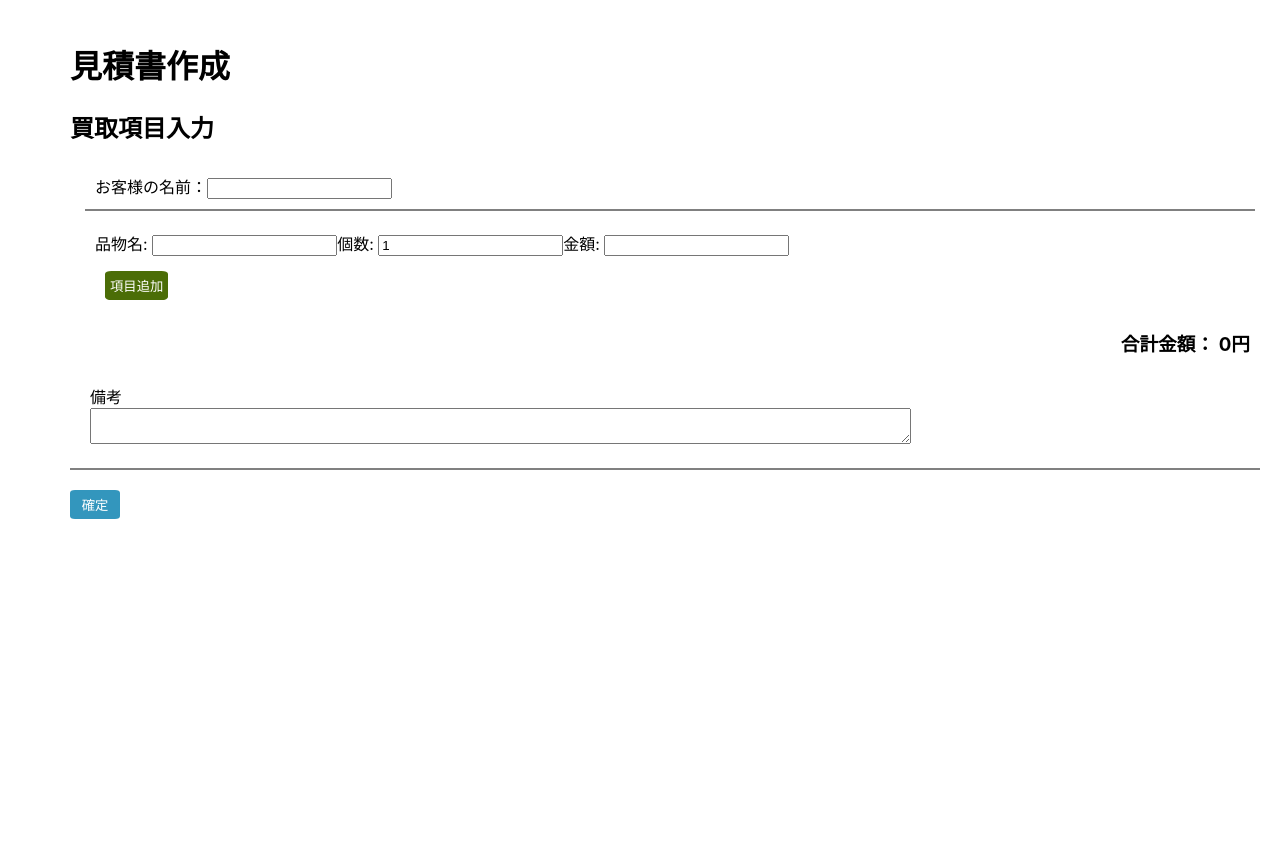
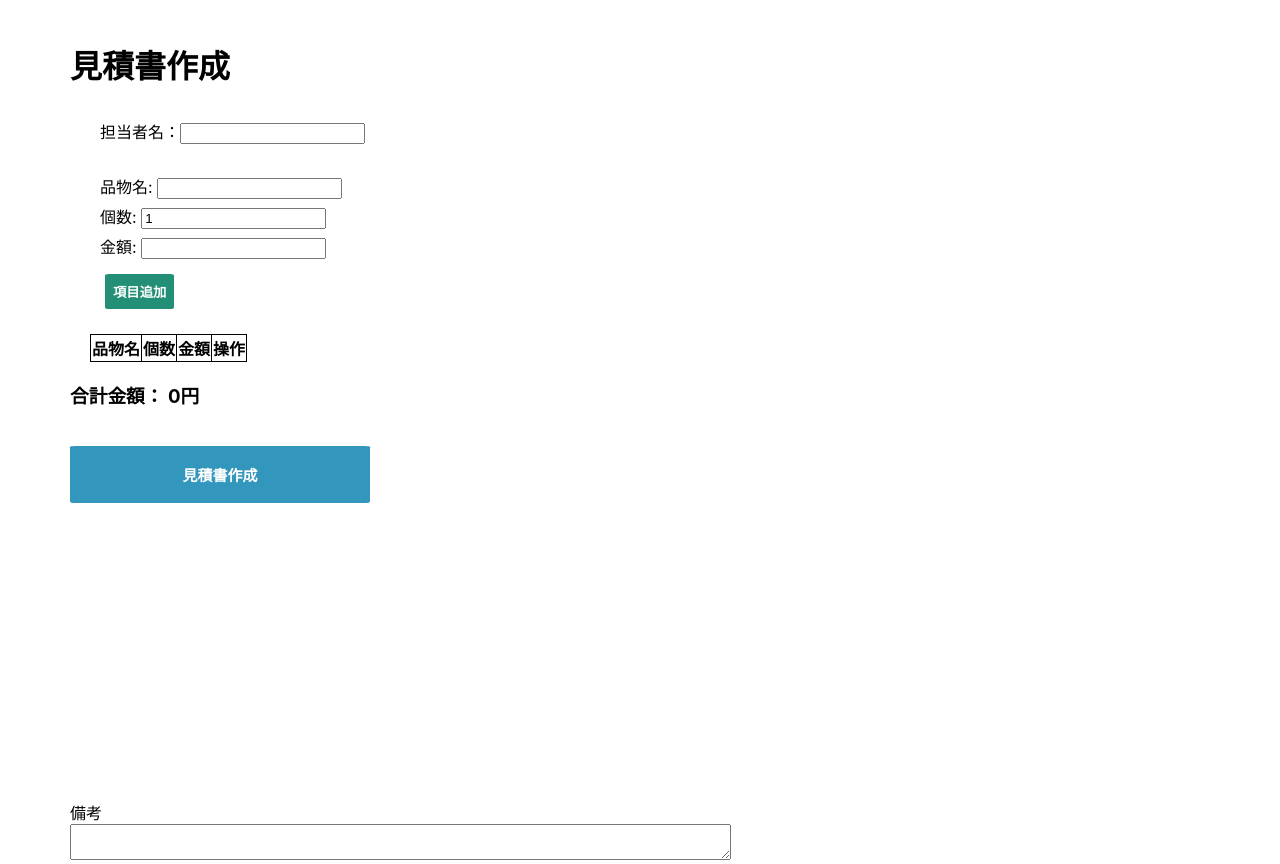
Before and after one commit to srknr/create_bill_of_perchace, a React (Create React App) app: page / in a window 1280 px wide. Before the commit the page ends 800 px from the top, so only its background shows below. Built offline with nearby package versions, Linux system fonts and the light colour scheme.

Commit message:
add text

```diff
--- a/package.json
+++ b/package.json
@@ -14,12 +14,12 @@
     "web-vitals": "^2.1.4"
   },
   "scripts": {
-    "start": "NODE_OPTIONS='--openssl-legacy-provider' react-scripts start",
+    "start": "react-scripts start",
+    "debug": "NODE_OPTIONS='--openssl-legacy-provider' react-scripts start",
     "build": "cross-env PUBLIC_URL=/create_bill_of_purchase react-scripts build",
     "test": "react-scripts test",
     "eject": "react-scripts eject",
-    "deploy": "npm run build && gh-pages -d build",
-    "develop": "NODE_OPTIONS='--openssl-legacy-provider' gatsby develop"
+    "deploy": "npm run build && gh-pages -d build"
   },
   "eslintConfig": {
     "extends": [
--- a/src/App.css
+++ b/src/App.css
@@ -10,6 +10,8 @@
 
 .border-line{
     border:solid gray 0.5px;
+    width: 700px;
+    margin: 0 0 5px 0;
 }
 
 .table-border-line{
@@ -21,13 +23,21 @@
  padding-left: 10px;
 }
 
+.inputForm div {
+  margin: 5px;
+}
+
+.item-table{
+  margin: 0 0 0 20px;
+}
+
 .editButton{
   margin: 2px;
   padding: 5px;
   border: none;
   border-radius: 10%;
   color:white;
-  background:green;
+  background:#238F76;
 }
 
 .deleteButton{
@@ -35,26 +45,40 @@
   border-radius: 10%;
   padding: 5px;
   color: white;
-  background:red;
+  font-weight: bold;
+  background: #e4674e;
 }
 
 .addButton{
   border: none;
-  border-radius: 10%;
-  padding: 5px;
+  border-radius: 5%;
+  padding: 8px;
   margin: 10px;
   color: white;
-  background: rgb(75, 109, 7);
+  font-weight: bold;
+  background: #238F76;
 }
 
 .confirmButton{
+  margin: 20px 0;
+  width: 300px;
+  border: none;
+  border-radius: 2%;
+  padding: 18px;
+  color: white;
+  font-weight:bold;
+  font-size: 15px;
+  background:rgb(51, 150, 189);
+}
+
+.disabledButton{
   margin: 20px 0;
   width: 50px;
   border: none;
   border-radius: 10%;
   padding: 5px;
   color: white;
-  background:rgb(51, 150, 189);
+  background:gray;
 }
 
 .customer-input{
@@ -66,12 +90,13 @@
 }
 
 .remark-position{
-  position: relative;
-  margin: 0 0 20px 20px;
+  position: absolute;
+  top: 800px;
+  /* margin: 0 0 20px 20px; */
 }
 
 .total-amount{
-  text-align: right;
+  text-align: left;
 }
 
 
@@ -101,10 +126,10 @@
 } */
 
 .purchase-title{
-  position: absolute;
+  /* position: absolute; */
   text-align: center;
   color: white;
-  top: 20mm;
+  /* top: 20mm; */
   background-color: #000;  width: 210mm; /* A4サイズの幅 */
   box-sizing: border-box; /* paddingが要素のサイズに含まれるようにする */
 
@@ -116,6 +141,14 @@
   left: 30px;
 }
 
+.job{
+  font-size: 10px;
+}
+
+.identification{
+  font-size: 10px;
+}
+
 .purchase-total-amount{
   position: absolute;
   top: 230px;
@@ -123,7 +156,7 @@
 
 @media print{.text{
   position: absolute;
-  top: 40mm; /* 上から40mmの位置に配置 */
+  top: 100mm; /* 上から40mmの位置に配置 */
   right: 10mm;
   max-width: calc(100% - 40mm); /* 最大幅を設定 */
   height: 120px;
@@ -134,15 +167,69 @@
 }
 }
 
+.text{
+  position: absolute;
+  top: 38mm;
+  left: 140mm;
+}
+
 .remark-text{
+  /* position: absolute; */
   position: absolute;
-  bottom:20mm;
+  top: 1000px;
+  bottom:30mm;
+  /* padding: 0.5em 1em; */
+  /* margin: 2em 0; */
+  font-weight: bold;
+  /* border: solid 3px #000000; */
 
+}
+
+.attention{
+    font-size: 10px;
+    bottom: 5mm;
+    width: 160px;
+    padding: 0.5em 1em;
+    color: red;
+    border: solid 3px red;
+}
+
+.cooling-off-text{
+  position: absolute;
+  top: 700px;
+  font-size: 10px;
+  bottom: 5mm;
+  width: 210mm;
+  padding: 0.5em 1em;
+  margin: 1.9em 0;
+  color: red;
+  /* border: solid 3px red; */
+
+}
+
+.cooling-off-mail{
+  margin-top: 7px;
+  text-align: right;
+}
+
+.cooling-off-mail span{
+border: solid 1px red;
+
+
+}
+
+.warning{
+  margin-top: 730px;
+
+}
+.warning-note{
+  margin-top: 50px;
+  width: 210mm;
 }
 
 .amount-table{
   position: absolute;
-  top: 300px;
+  top: 500px;
 }
 
 table {
--- a/src/App.js
+++ b/src/App.js
@@ -8,7 +8,7 @@ function MainPage({totalAmount, setTotalAmount}) {
   const [itemName, setItemName] = useState('');
   const [itemQuantity, setItemQuantity] = useState('1');
   const [itemAmount, setItemAmount] = useState('');
-  const [customerName, setCustomerName] = useState('');
+  const [salesRepName, setSalesRepName] = useState('');
   const [remarks, setRemarks] = useState('');
   const [editingIndex, setEditingIndex] = useState(null);
   const navigate = useNavigate();
@@ -25,8 +25,8 @@ function MainPage({totalAmount, setTotalAmount}) {
     setItemQuantity(e.target.value);
   };
 
-  const handleCustomerNameChange = (e) => {
-    setCustomerName(e.target.value);
+  const handleSalesRepNameChange = (e) => {
+    setSalesRepName(e.target.value);
   }
 
   const handleRemarksChange = (e) => {
@@ -89,7 +89,7 @@ function MainPage({totalAmount, setTotalAmount}) {
   const handleConfirmation = () => {
     const calculatedTotalAmount = calculateTotalAmount(items);
     setTotalAmount(calculatedTotalAmount); // 合計金額を更新
-    navigate('/result', { state: { totalAmount: calculatedTotalAmount, inputItems: items, customerName, remarks } });
+    navigate('/result', { state: { totalAmount: calculatedTotalAmount, inputItems: items, salesRepName, remarks } });
   };
 
   return (
@@ -98,48 +98,77 @@ function MainPage({totalAmount, setTotalAmount}) {
        <div className='main'>
       <h1>見積書作成</h1>
        <div>
-         <h2>買取項目入力</h2>
          <div className='inputForm'>
           <div className='customer-input'>
-          <label>お客様の名前：</label>
-          <input type="text" value={customerName} onChange={handleCustomerNameChange} />
+          <label>担当者名：</label>
+          <input type="text" value={salesRepName} onChange={handleSalesRepNameChange} />
         </div>
-        <div className='border-line'></div>
+
          </div>
          <div className='item-input'>
-         {items.map((item, index) => (
+         {/* {items.map((item, index) => (
           <div key={index}>
-            <p>{item.name}: {item.itemQuantity}個 :{formatAmountWithCommas(item.amount * item.itemQuantity)}円
+            <p>{item.name}： {item.itemQuantity}個 ：{formatAmountWithCommas(item.amount * item.itemQuantity)}円
             <button className='editButton' onClick={() => handleEditItem(index)}>編集</button>
             <button className='deleteButton' onClick={() => handleDeleteItem(index)}>削除</button>
         </p>
           </div>
-        ))}
+        ))} */}
         <div className='inputForm'>
-          <label>品物名: </label>
+         <div> <label>品物名: </label>
           <input type="text" value={itemName} onChange={handleItemNameChange} />
-
-          <label>個数: </label>
+    </div>
+          <div><label>個数: </label>
           <input type="number" value={itemQuantity} onChange={handleItemQuantityChange} />
-          <label>金額: </label>
+          </div>
+         <div> <label>金額: </label>
           <input type="number" value={itemAmount} onChange={handleItemAmountChange} />
+          </div>
         </div>
         <p className='inputForm'>
         <button  onClick={handleAddItem} className='addButton'>{editingIndex !== null ? '項目編集' : '項目追加'}</button>
         </p>
 
-        <h3 className='total-amount'>合計金額：  {formatAmountWithCommas(calculateTotalAmount(items))}円</h3>
+
         </div>
       </div>
+
+      <table className='item-table'>
+          <thead>
+            <tr>
+              <th>品物名</th>
+              <th>個数</th>
+              <th>金額</th>
+              <th>操作</th>
+            </tr>
+          </thead>
+          <tbody>
+            {items.map((item, index) => (
+              <tr key={index}>
+                <td>{item.name}</td>
+                <td>{item.itemQuantity}</td>
+                <td>{formatAmountWithCommas(item.amount * item.itemQuantity)}円</td>
+                <td>
+                  <button className='editButton' onClick={() => handleEditItem(index)}>編集</button>
+                  <button className='deleteButton' onClick={() => handleDeleteItem(index)}>削除</button>
+                </td>
+              </tr>
+            ))}
+          </tbody>
+        </table>
+      <h3 className='total-amount'>合計金額：  {formatAmountWithCommas(calculateTotalAmount(items))}円</h3>
+
+
       <div className='remark-position'>
       <label>備考</label>
       <div>
-      <textarea value={remarks} onChange={handleRemarksChange}   rows="2" cols="100"/>
+      <textarea value={remarks} onChange={handleRemarksChange}   rows="2" cols="80"/>
       </div>
       </div>
 
-      <div className='border-line'></div>
-      <button onClick={handleConfirmation} className='confirmButton'>確定</button>
+      <button onClick={handleConfirmation} className='confirmButton'>見積書作成</button>
+
+
       </div>
     </div>
     </div>
@@ -151,13 +180,33 @@ function MainPage({totalAmount, setTotalAmount}) {
   const inputItems = location && location.state ? location.state.inputItems : [];
   const totalAmount = location && location.state ? location.state.totalAmount : 0;
   const itemQuantity = location && location.state ? location.state.itemQuantity : 1;
-  const customerName = location && location.state ? location.state.customerName : '   ';
+  const salesRepName = location && location.state ? location.state.salesRepName : '   ';
   const remarks = location && location.state ? location.state.remarks : '';
 
   return (
     <div className='purchase'>
-      <h1 className='purchase-title'>買取査定書</h1>
-      <h2 className='purchase-total-amount'>お見積もり金額 ¥{totalAmount.toLocaleString()}</h2>
+      <h1 className='purchase-title'>買取明細書</h1>
+      <div className='attention'>注意：この書面はよくお読み下さい</div>
+
+   <table>
+    <thead>
+      <tr>
+        <th>お客様ご記入欄</th></tr>
+    </thead>
+    <tbody>
+      <tr>買取申込日　令和　　年　　　月　　　日</tr>
+      <tr><td>氏名　　　　</td></tr>
+      <tr><td>職業<div className='job'>会社員・自営・パート/アルバイト<br/>主婦・無職・学生<br/>その他（　　　　　　　）</div></td></tr>
+    <tr><td>生年月日　　　　　　年　　月　　日（　　　）歳</td></tr>
+    <tr><td>住所　　　　　　　　　　　　　　　　　　　<br/>
+    　　　　　　　　　　　　　　　　　　　　　　　　　　<br/>
+    　　　　　　　　　　　　　　　　　　　　　　　　　　<br/></td></tr>
+    <tr><td>電話番号　　　　　</td></tr>
+    <tr><td>本人確認書類<div className='identification'>運転免許証・保険証・その他（　　　　　）<br/>
+   番号/記号（　　　　　　　　） </div></td></tr>
+    </tbody>
+   </table>
+
 
      <div className='text'>
 
@@ -166,13 +215,14 @@ function MainPage({totalAmount, setTotalAmount}) {
       〒157-0065<br/>
        東京都世田谷区上祖師谷6-29-4-1F<br/>
       TEL: 03-6877-1359<br />
+<br/>
+     担当者　{salesRepName}
       </div>
 
-      <h2 className='customer-name'>{customerName} 様</h2>
       <table className='amount-table'>
         <thead className='table-head'>
           <tr>
-            <th className='product-name'>品番</th>
+            <th className='product-name'>品名（特徴・形式・種類など）</th>
             <th className='quantity'>数量</th>
             <th className='valuation-value'>査定額</th>
           </tr>
@@ -193,10 +243,31 @@ function MainPage({totalAmount, setTotalAmount}) {
         </tbody>
       </table>
      <div className='remark-text'>
-      備考：
+      買取の説明に同意した上で、上記の物品を譲渡し、「買取合計金額」に記載の金額を受領しました。< br/>
+      <br/>
+      令和　　　年　　　月　　　日　ご署名　　　　　　　　　　　様
       {remarks}
      </div>
 
+     <div className='cooling-off-text'>
+      クーリング・オフについて< br/>
+      <br/>
+      1 特定商取引法の適用を受ける場合には、お客様は購入業者による訪問購入を受け、この書面を受領した日から8日を経過するまでは、書面又は電磁的記録（電子メールやファックス等）により無条件で買取の撤回を行うこと（以下「クーリング・オフ」といいます）ができ、その効力は書面又は電磁的記録により通知を発したとき（書面は郵便消印日付、電磁的記録は送信日等）から生じます。右例のように必要事項を記載し、購入業者へ通知してください。（郵送の場合は簡易書留、内容証明郵便等にて行うことが望ましいです。電磁的記録の場合は下記クーリング・オフ受付メールアドレスへ電子メールで通知し、送信メール等は保存することが望ましいです。）<br/>
+        ※ただし、特定商取引に関する法律施行令第16条の3で規定する物品（自動車・家電・家具・書籍・有価証券・レコード、CD、ゲーム　等）はクーリング・オフの適用外です。
+      <br/>
+      2 お客様がクーリング・オフをされる場合、購入業者より損害賠償及び違約金を請求されることはありません。すでに物品を引渡済みの場合は購入業者はすみやかに物品を返還し、お客様は代金を既に受け取っている場合は代金を返却することができます。また、物品の返還に必要な費用を請求されることはなく、代金の利息を返却する必要もありません。
+      <br/>
+      3 上記クーリング・オフの行使を妨げるために購入業者が不実のことを告げ、そのためお客様が誤認し、又は威迫により困惑してクーリング・オフを行われかった場合には、購入業者によりクーリング・オフ妨害の解消のための書面が交付され、その内容について説明を受けた日から8日を経過するまでは書面又は電磁的記録（電子メールやファックス等）によりクーリング・オフすることができます。<br/>
+      4 購入業者は物品の引渡しを受けた後、クーリング・オフ期間内に第三者に物品を引き渡す場合は、お客様と第三者にその旨を通知します。また、クーリング・オフを行った場合、その効力は第三者にも及びます。ただし、第三者がクーリング・オフされる可能性があったことについて善意かつ無過失だった場合はこの限りではありません。
+      <br/>
+    <div className='cooling-off-mail'><span>クーリング・オフ受付メールアドレス：info@nextus.jp </span></div>
+      </div>
+      <div className='warning'>【注意事項】</div>
+      <div className="warning-note">
+      当店ではブランド品・貴金属・その他物品に関し、模倣品等と疑わしきお品物の買取は一切お断りしております。<br/>
+                お買取品が精巧かつ巧妙な模倣品の場合、たとえ当店の錯誤により売買契約（現金受け渡し、振り込み）が成立したとしてもその契約は不成立とし、後日当店より返金要求があった場合は、これに一切の意義を唱えず直ちに履行するものとします。< br/>
+       ※お客様にご記入いただく個人情報は古物営業法に基づく記録として保管するもので、その他の目的では使用いたしません。
+   </div>
     </div>
   );
 }
```
